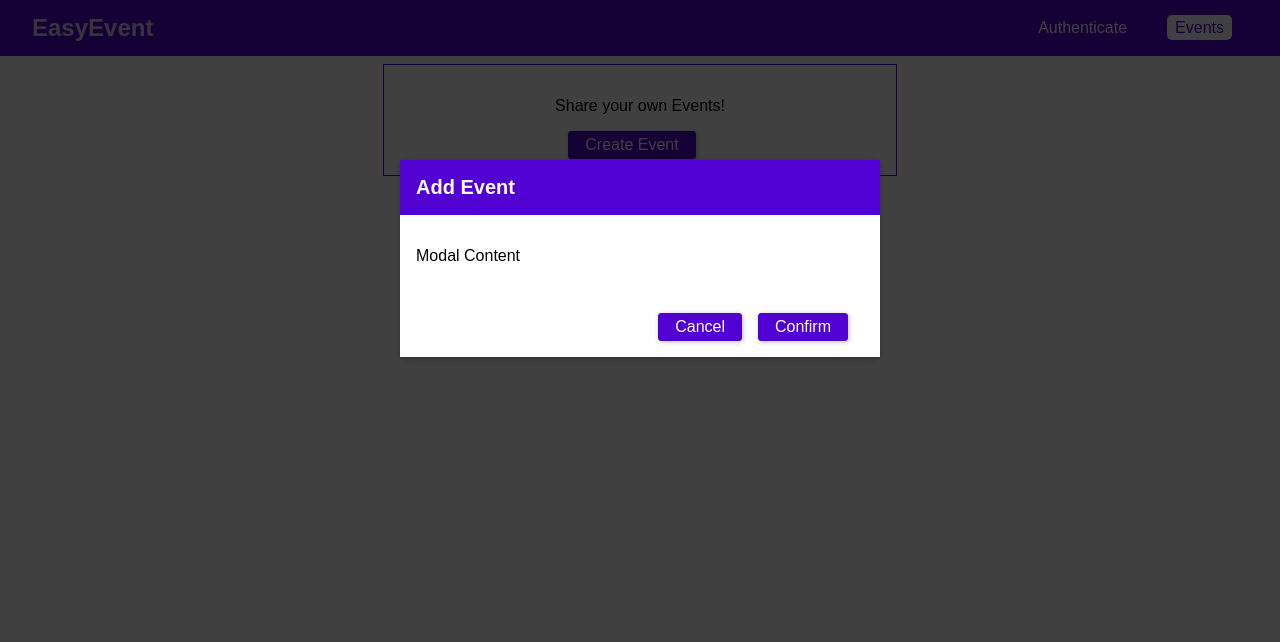
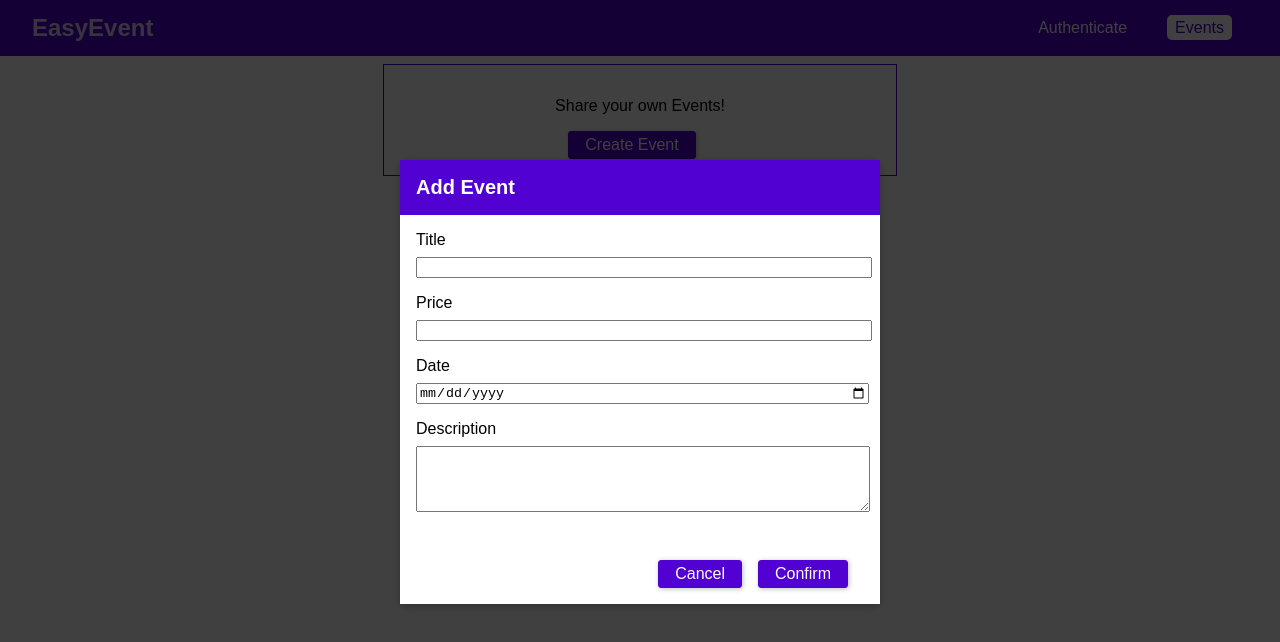
Before and after one commit to gha665/graphql-react-event-booking, a React (Create React App) app in the folder frontend/: page /events in a window 1280 px wide. Both pictures are taken after a click on the button "Create Event". Shown: the top 642 px of the page. Built offline with nearby package versions, Linux system fonts and the light colour scheme.

Commit message:
created form for events

```diff
--- a/frontend/src/index.css
+++ b/frontend/src/index.css
@@ -5,7 +5,8 @@
 }
 
 .form-control label,
-.form-control input {
+.form-control input,
+.form-control textarea {
   width: 100%;
   display: block;
 }
--- a/frontend/src/pages/Events.js
+++ b/frontend/src/pages/Events.js
@@ -33,7 +33,24 @@
             onCancel={this.modalCancelHandler}
             onConfirm={this.modalConfirmHandler}
           >
-            <p>Modal Content</p>
+            <form>
+              <div className="form-control">
+                <label htmlFor="title">Title</label>
+                <input type="text" id="title"></input>
+              </div>
+              <div className="form-control">
+                <label htmlFor="price">Price</label>
+                <input type="number" id="price"></input>
+              </div>
+              <div className="form-control">
+                <label htmlFor="date">Date</label>
+                <input type="date" id="date"></input>
+              </div>
+              <div className="form-control">
+                <label htmlFor="description">Description</label>
+                <textarea id="description" rows="4"></textarea>
+              </div>
+            </form>
           </Modal>
         )}
         <div className="events-control">
```
